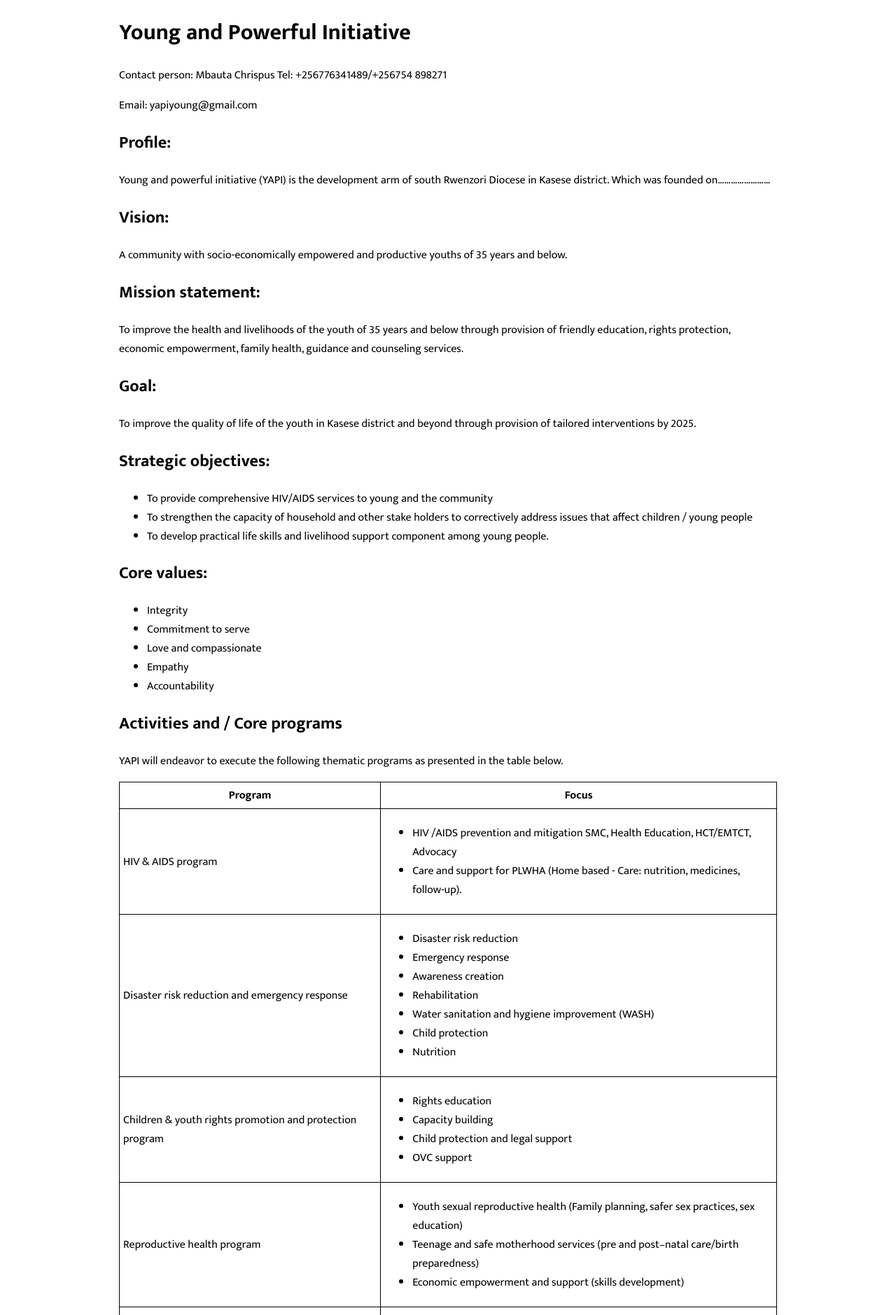
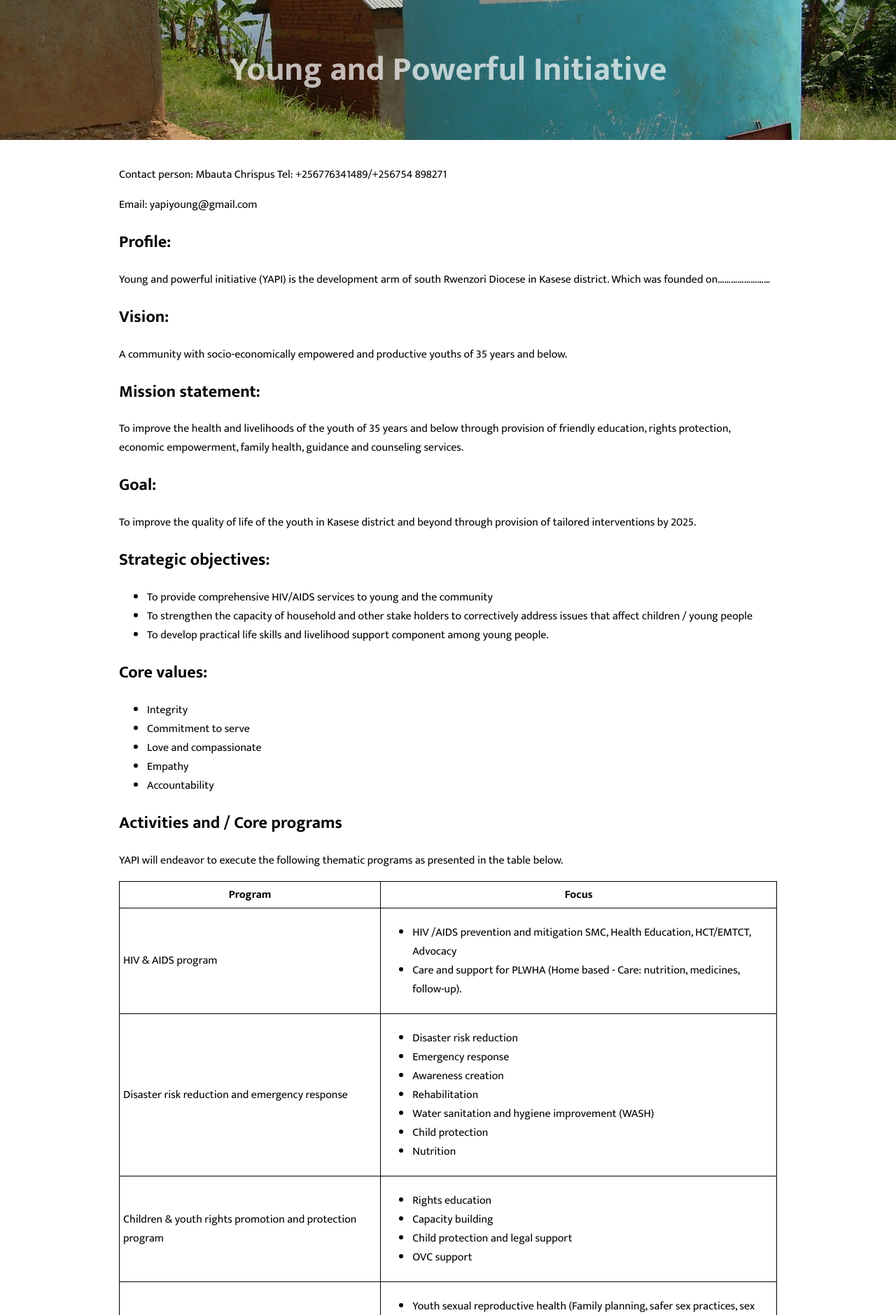
Before and after one commit to BenRStutzman/south-rwenzori-diocese-website, a PHP site: page /yapi/index.php in a window 1280 px wide. Shown: the part 58-1937 px from the top of the page at 70% size. Run offline with PHP 8.4, Linux system fonts and the light colour scheme.

Commit message:
improve headers

```diff
--- a/about/bishop/index.php
+++ b/about/bishop/index.php
@@ -8,8 +8,10 @@
 </head>
 <body>
     <?php include "{$_SERVER['DOCUMENT_ROOT']}/shared/_header.php"; ?>
+    <div class="page-heading">
+        <h1>Meet our Bishop: The Rt. Rev. Nason Baluku</h1>
+    </div>
     <main>
-        <h1>Meet our Bishop: The Rt. Rev. Nason Baluku</h1>
         <section>
             <p>South Rwenzori Diocese P.O.Box 142 Kasese +256 782 309 778 srdiocese@gmail.com</p>
             <p>nasonbaluku2013@gmail.com</p>
--- a/about/bishops-office/index.php
+++ b/about/bishops-office/index.php
@@ -8,8 +8,10 @@
 </head>
 <body>
     <?php include "{$_SERVER['DOCUMENT_ROOT']}/shared/_header.php"; ?>
+    <div class="page-heading">
+        <h1>Bishop's Office</h1>
+    </div>
     <main>
-        <h1>Bishop's Office</h1>
         <section>
             <p>The Bishop’s office is overseen by Bishop of the South Rwenzori Diocese, with day-to-day affairs managed by the Diocesan Secretary and a management team of Head of the Departments and Units and the Archdeacons.</p>
             <p>The Diocesan Secretary is Rev. Mugisa Nason.</p>
--- a/about/diocesan-secretary/index.php
+++ b/about/diocesan-secretary/index.php
@@ -8,8 +8,10 @@
 </head>
 <body>
     <?php include "{$_SERVER['DOCUMENT_ROOT']}/shared/_header.php"; ?>
+    <div class="page-heading">
+        <h1>Diocesan Secretary</h1>
+    </div>
     <main>
-        <h1>Diocesan Secretary</h1>
         <section>
             <p>Rev. Mugisan Nason</p>
             <p>mugisanason@gmail.com</p>
--- a/about/history/index.php
+++ b/about/history/index.php
@@ -8,8 +8,10 @@
 </head>
 <body>
     <?php include "{$_SERVER['DOCUMENT_ROOT']}/shared/_header.php"; ?>
+    <div class="page-heading">
+        <h1>History of the Diocese</h1>
+    </div>
     <main>
-        <h1>History of the Diocese</h1>
         <section>
             <h2>Origins</h2>
             <p>The creation of South Rwenzori Diocese is also linked to the struggle for the BambaBakonzo for self-administration. The yearning for an independent and separate district from Toro also crept into the church, which, like in local government, the church was headed by people who were not natives to the area. As parishes were created in the mountain areas, it became extremely necessary for the church to have local people to help in the spread of the message of salvation. It is no wonder, therefore, that the first voices for a separate diocese began from Kitholhu parish, where pastoral work became difficult for a Kabarole –based bishop amidst the agitation for separate administration. Below is the chronology of events that led to the creation of South Rwenzori Diocese.</p>
--- a/about/index.php
+++ b/about/index.php
@@ -8,8 +8,10 @@
 </head>
 <body>
     <?php include "{$_SERVER['DOCUMENT_ROOT']}/shared/_header.php"; ?>
+    <div class="page-heading">
+        <h1>Welcome to South Rwenzori Diocese!</h1>
+    </div>
     <main>
-        <h1>Welcome to South Rwenzori Diocese!</h1>
         <section>
         </section>
     </main>
--- a/archdeaconries/index.php
+++ b/archdeaconries/index.php
@@ -8,8 +8,10 @@
 </head>
 <body>
     <?php include "{$_SERVER['DOCUMENT_ROOT']}/shared/_header.php"; ?>
+    <div class="page-heading">
+        <h1>Archdeaconries</h1>
+    </div>
     <main>
-        <h1>Archdeaconries</h1>
         <section>
             <h2>South Rwenzori Diocese has 13 archdeaconries:</h2>
             <ol>
--- /dev/null
+++ b/css/pages/yapi.css
@@ -0,0 +1,4 @@
+.page-heading {
+    background-image: url("/images/stPetersWaterTank.JPG");
+    background-position-y: 60%;
+}
--- a/css/site.css
+++ b/css/site.css
@@ -98,7 +98,7 @@ header a {
 }
 
 main {
-    padding: 20px 30px 10px;
+    padding: 20px 30px;
     max-width: 1000px;
     width: 100%;
 }
@@ -168,10 +168,11 @@ nav label a,
     justify-content: center;
     height: 200px;
     width: 100%;
+    background-repeat: no-repeat;
+    background-size: cover;
+    /* You can overwrite this with a different image in a page-specific stylesheet */
     background-image: url("/images/hills.JPG");
-    background-repeat: no-repeat;
     background-position-y: 20%;
-    background-size: cover;
 }
 
 .page-heading h1 {
--- a/directorates/education/index.php
+++ b/directorates/education/index.php
@@ -8,8 +8,10 @@
 </head>
 <body>
     <?php include "{$_SERVER['DOCUMENT_ROOT']}/shared/_header.php"; ?>
+    <div class="page-heading">
+        <h1>Directorate of Education</h1>
+    </div>
     <main>
-        <h1>Directorate of Education</h1>
         <section>
             <p>Rev. Asa Kiriaghe, Director</p>
             <p>Tel: 0782-518103</p>
--- a/directorates/estate/index.php
+++ b/directorates/estate/index.php
@@ -8,8 +8,10 @@
 </head>
 <body>
     <?php include "{$_SERVER['DOCUMENT_ROOT']}/shared/_header.php"; ?>
+    <div class="page-heading">
+        <h1>Directorate of Estate</h1>
+    </div>
     <main>
-        <h1>Directorate of Estate</h1>
         <section>
         </section>
     </main>
--- a/directorates/finance/index.php
+++ b/directorates/finance/index.php
@@ -8,8 +8,10 @@
 </head>
 <body>
     <?php include "{$_SERVER['DOCUMENT_ROOT']}/shared/_header.php"; ?>
+    <div class="page-heading">
+        <h1>Directorate of Finance and Administration</h1>
+    </div>
     <main>
-        <h1>Directorate of Finance and Administration</h1>
         <section>
         </section>
     </main>
--- a/directorates/health/index.php
+++ b/directorates/health/index.php
@@ -8,8 +8,10 @@
 </head>
 <body>
     <?php include "{$_SERVER['DOCUMENT_ROOT']}/shared/_header.php"; ?>
+    <div class="page-heading">
+        <h1>Directorate of Health</h1>
+    </div>
     <main>
-        <h1>Directorate of Health</h1>
         <section>
             <p>Contact person: Rev Can. Josephat Bwalhuma, revjbwalhuma@gmail.com</p>
             <p>Tel: 0772-694010</p>
--- a/directorates/index.php
+++ b/directorates/index.php
@@ -8,8 +8,10 @@
 </head>
 <body>
     <?php include "{$_SERVER['DOCUMENT_ROOT']}/shared/_header.php"; ?>
+    <div class="page-heading">
+        <h1>Directorates</h1>
+    </div>
     <main>
-        <h1>Directorates</h1>
         <section>
         </section>
     </main>
--- a/directorates/mission/index.php
+++ b/directorates/mission/index.php
@@ -8,8 +8,10 @@
 </head>
 <body>
     <?php include "{$_SERVER['DOCUMENT_ROOT']}/shared/_header.php"; ?>
+    <div class="page-heading">
+        <h1>Directorate of Mission and Evangelism</h1>
+    </div>
     <main>
-        <h1>Directorate of Mission and Evangelism</h1>
         <section>
             <p>Contact person: Rev. William Musisi, Director of Mission and Evangelism, pschurchofuganda@gmail.com</p>
             <p>The Directorate of Mission and Outreach exists to equip the local church for effective mission and evangelism.</p>
--- a/directorates/planning/index.php
+++ b/directorates/planning/index.php
@@ -8,8 +8,10 @@
 </head>
 <body>
     <?php include "{$_SERVER['DOCUMENT_ROOT']}/shared/_header.php"; ?>
+    <div class="page-heading">
+        <h1>Directorate of Planning, Development, and Rehabilitation</h1>
+    </div>
     <main>
-        <h1>Directorate of Planning, Development, and Rehabilitation</h1>
         <section>
         </section>
     </main>
--- a/index.php
+++ b/index.php
@@ -5,7 +5,6 @@
         $page_name = "Home";
         include "{$_SERVER['DOCUMENT_ROOT']}/shared/_headTags.php";
     ?>
-    <link rel="stylesheet" href="styles.css">
 </head>
 <body>
     <?php include "{$_SERVER['DOCUMENT_ROOT']}/shared/_header.php"; ?>
--- a/sacco/index.php
+++ b/sacco/index.php
@@ -8,8 +8,10 @@
 </head>
 <body>
     <?php include "{$_SERVER['DOCUMENT_ROOT']}/shared/_header.php"; ?>
+    <div class="page-heading">
+        <h1>Clergy and Lay Readers SACCO</h1>
+    </div>
     <main>
-        <h1>Clergy and Lay Readers SACCO</h1>
         <section>
         </section>
     </main>
--- a/yapi/index.php
+++ b/yapi/index.php
@@ -5,11 +5,14 @@
         $page_name = "YAPI";
         include "{$_SERVER['DOCUMENT_ROOT']}/shared/_headTags.php";
     ?>
+    <link rel="stylesheet" href="/css/pages/yapi.css">
 </head>
 <body>
     <?php include "{$_SERVER['DOCUMENT_ROOT']}/shared/_header.php"; ?>
+    <div class="page-heading">
+        <h1>Young and Powerful Initiative</h1>
+    </div>
     <main>
-        <h1>Young and Powerful Initiative</h1>
         <section>
             <p>Contact person: Mbauta Chrispus Tel: +256776341489/+256754 898271</p>
             <p>Email: yapiyoung@gmail.com</p>
```
Also changed, not shown: images/stPetersWaterTank.JPG (added), styles.css (deleted).
